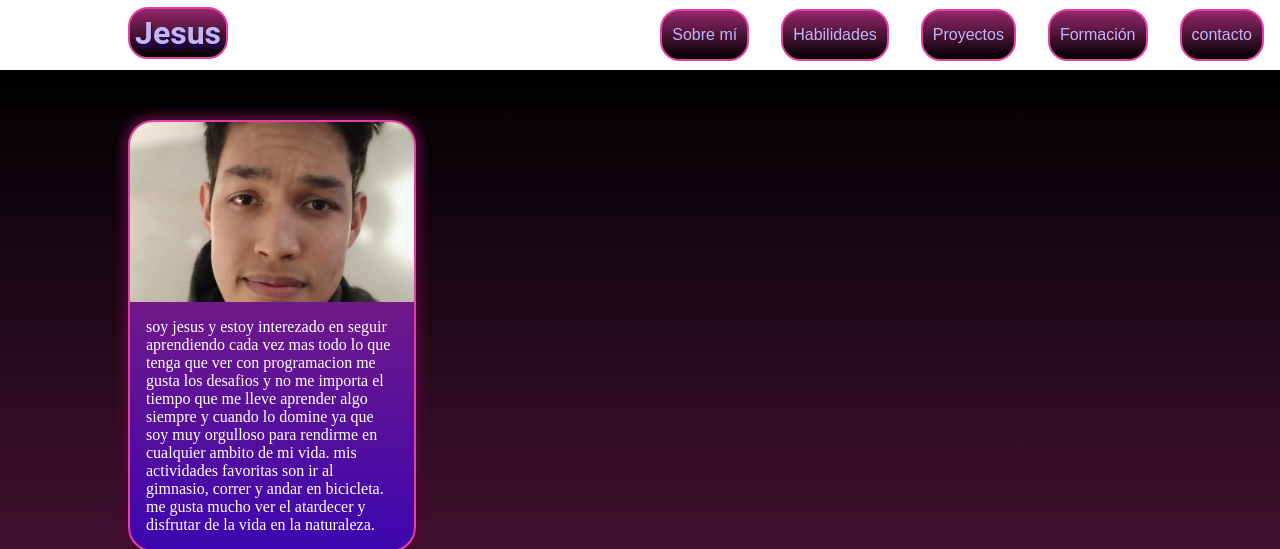
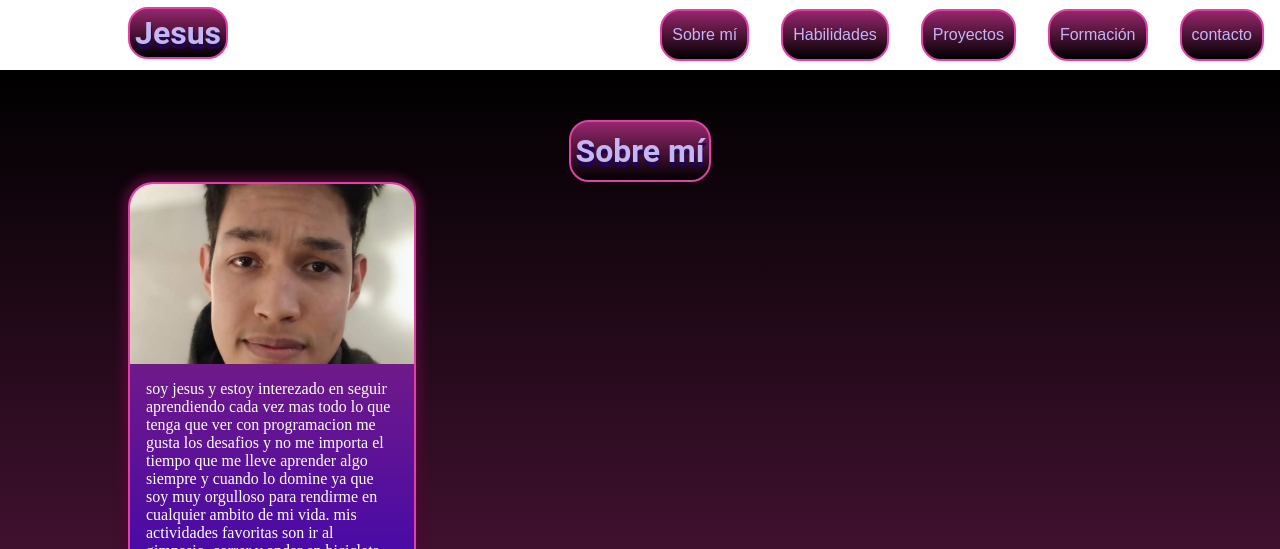
Before and after one commit to Jesus-Acosta1/Portafolio-Jesus, a plain HTML site: page index.html in a window 1280 px wide. Shown: the top 549 px of the page. Drawn offline with Linux system fonts and the light colour scheme.

Commit message:
añadi el titulo de seccion sobre mi

```diff
--- a/index.html
+++ b/index.html
@@ -70,7 +70,7 @@
                         soluta corrupti nisi aspernatur mollitia ex. Laborum, veritatis voluptate. Modi consequatur
                         corporis quisquam repellat minima reiciendis omnis.</p>
                 </div> -->
-
+                <h2>Sobre mí</h2>
                 <div class="card" style="width: 18rem;">
                     <img src="./Imagenes/foto-pj.jpg" class="card-img-top" alt="...">
                     <div class="card-body">
```
